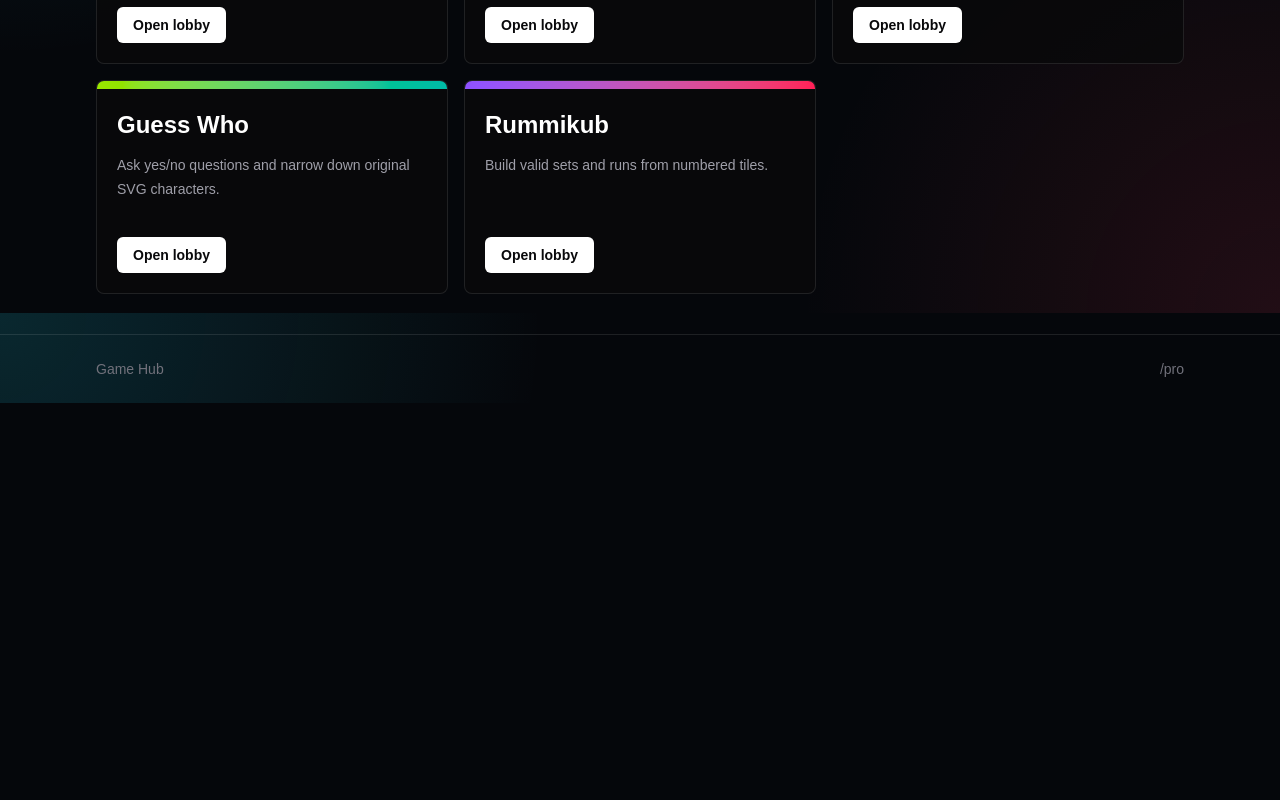
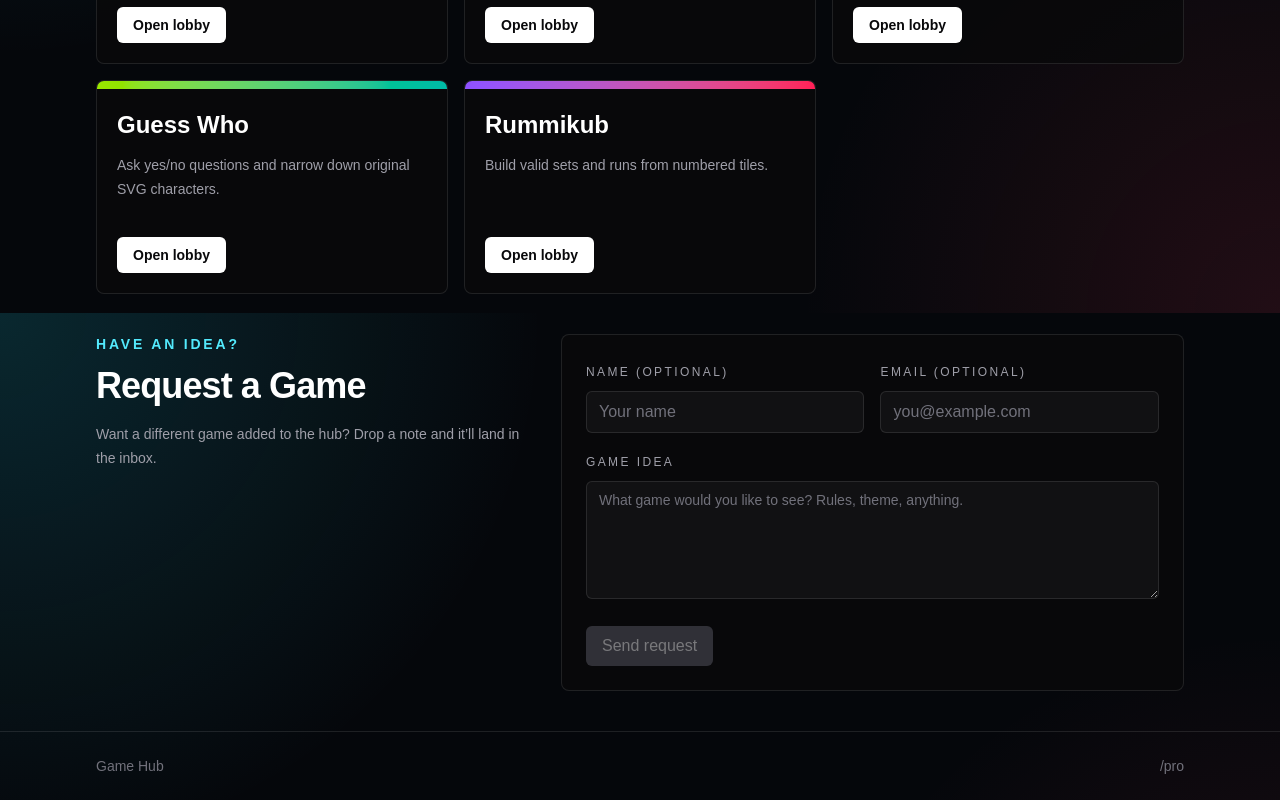
Before and after one commit to boogatorade/game-hub, a Next.js app: page / in a window 1280 px wide. Shown: the part 487-1287 px from the top of the page. Before the commit the page ends 890 px from the top, so only its background shows below. Built offline with nearby package versions, Linux system fonts and the light colour scheme.

Commit message:
fix(partykit): add onRequest health handler; feat: game request form via Gmail SMTP

```diff
--- a/package.json
+++ b/package.json
@@ -14,6 +14,7 @@
     "chess.js": "^1.4.0",
     "nanoid": "^5.1.11",
     "next": "16.2.6",
+    "nodemailer": "^8.0.7",
     "partykit": "^0.0.115",
     "partysocket": "^1.1.18",
     "react": "19.2.4",
@@ -23,6 +24,7 @@
   "devDependencies": {
     "@tailwindcss/postcss": "^4",
     "@types/node": "^20",
+    "@types/nodemailer": "^8.0.0",
     "@types/react": "^19",
     "@types/react-dom": "^19",
     "eslint": "^9",
--- a/partykit/server.ts
+++ b/partykit/server.ts
@@ -10,6 +10,13 @@
   constructor(readonly room: Party.Room) {
     const publicName: Record<string, string> = { connectfour: "connect-four", guesswho: "guess-who" };
     this.state = { game: publicName[room.name] || room.name, players: [], started: false };
+  }
+
+  onRequest() {
+    return new Response(JSON.stringify({ ok: true, room: this.state.game }), {
+      status: 200,
+      headers: { "content-type": "application/json" },
+    });
   }
 
   onConnect(conn: Conn) {
--- /dev/null
+++ b/src/app/api/game-request/route.ts
@@ -0,0 +1,61 @@
+import { NextResponse } from "next/server";
+import nodemailer from "nodemailer";
+
+export const runtime = "nodejs";
+
+const TO = "boogatorade@gmail.com";
+
+export async function POST(req: Request) {
+  let body: { name?: unknown; email?: unknown; idea?: unknown };
+  try {
+    body = await req.json();
+  } catch {
+    return NextResponse.json({ error: "Invalid JSON" }, { status: 400 });
+  }
+
+  const name = typeof body.name === "string" ? body.name.trim().slice(0, 200) : "";
+  const email = typeof body.email === "string" ? body.email.trim().slice(0, 320) : "";
+  const idea = typeof body.idea === "string" ? body.idea.trim() : "";
+
+  if (!idea) {
+    return NextResponse.json({ error: "Game idea is required" }, { status: 400 });
+  }
+  if (idea.length > 5000) {
+    return NextResponse.json({ error: "Game idea is too long (max 5000 chars)" }, { status: 400 });
+  }
+
+  const user = process.env.GMAIL_USER;
+  const pass = process.env.GMAIL_APP_PASSWORD;
+  if (!user || !pass) {
+    return NextResponse.json({ error: "Email not configured" }, { status: 503 });
+  }
+
+  try {
+    const transporter = nodemailer.createTransport({
+      service: "gmail",
+      auth: { user, pass },
+    });
+
+    const subject = `Game Hub request: ${idea.slice(0, 60)}${idea.length > 60 ? "..." : ""}`;
+    const text = [
+      `Name:  ${name || "(not provided)"}`,
+      `Email: ${email || "(not provided)"}`,
+      "",
+      "Idea:",
+      idea,
+    ].join("\n");
+
+    await transporter.sendMail({
+      from: user,
+      to: TO,
+      replyTo: email || undefined,
+      subject,
+      text,
+    });
+
+    return NextResponse.json({ ok: true });
+  } catch (err) {
+    console.error("game-request mail error", err);
+    return NextResponse.json({ error: "Failed to send" }, { status: 500 });
+  }
+}
--- a/src/app/page.tsx
+++ b/src/app/page.tsx
@@ -1,5 +1,6 @@
 import Link from "next/link";
 import { games } from "@/lib/games";
+import { RequestGameForm } from "@/components/RequestGameForm";
 
 export default function Home() {
   return (
@@ -34,6 +35,16 @@
           </Link>
         ))}
       </section>
+      <section className="grid gap-5 md:grid-cols-[1fr_1.4fr] md:items-start">
+        <div>
+          <p className="text-sm font-semibold uppercase tracking-[0.2em] text-cyan-300">Have an idea?</p>
+          <h2 className="mt-3 text-3xl font-bold tracking-tight text-white sm:text-4xl">Request a Game</h2>
+          <p className="mt-4 max-w-md text-sm leading-6 text-zinc-400">
+            Want a different game added to the hub? Drop a note and it&rsquo;ll land in the inbox.
+          </p>
+        </div>
+        <RequestGameForm />
+      </section>
     </main>
   );
 }
--- /dev/null
+++ b/src/components/RequestGameForm.tsx
@@ -0,0 +1,112 @@
+"use client";
+
+import { useState } from "react";
+
+type Status =
+  | { kind: "idle" }
+  | { kind: "sending" }
+  | { kind: "success" }
+  | { kind: "error"; message: string };
+
+export function RequestGameForm() {
+  const [name, setName] = useState("");
+  const [email, setEmail] = useState("");
+  const [idea, setIdea] = useState("");
+  const [status, setStatus] = useState<Status>({ kind: "idle" });
+
+  async function handleSubmit(event: React.FormEvent<HTMLFormElement>) {
+    event.preventDefault();
+    if (!idea.trim()) {
+      setStatus({ kind: "error", message: "Please describe a game." });
+      return;
+    }
+    setStatus({ kind: "sending" });
+    try {
+      const res = await fetch("/api/game-request", {
+        method: "POST",
+        headers: { "content-type": "application/json" },
+        body: JSON.stringify({ name, email, idea }),
+      });
+      const data = (await res.json().catch(() => ({}))) as { ok?: boolean; error?: string };
+      if (!res.ok || !data.ok) {
+        setStatus({ kind: "error", message: data.error || "Something went wrong." });
+        return;
+      }
+      setStatus({ kind: "success" });
+      setName("");
+      setEmail("");
+      setIdea("");
+    } catch (err) {
+      setStatus({
+        kind: "error",
+        message: err instanceof Error ? err.message : "Network error",
+      });
+    }
+  }
+
+  const sending = status.kind === "sending";
+  const inputClass =
+    "w-full rounded-md border border-white/10 bg-white/[0.04] px-3 py-2 text-sm text-white placeholder:text-zinc-500 focus:border-cyan-300/60 focus:outline-none focus:ring-1 focus:ring-cyan-300/40";
+
+  return (
+    <form
+      onSubmit={handleSubmit}
+      className="rounded-lg border border-white/10 bg-zinc-950/80 p-5 sm:p-6"
+    >
+      <div className="grid gap-4 sm:grid-cols-2">
+        <label className="block">
+          <span className="text-xs uppercase tracking-[0.2em] text-zinc-400">Name (optional)</span>
+          <input
+            type="text"
+            value={name}
+            onChange={(e) => setName(e.target.value)}
+            maxLength={200}
+            disabled={sending}
+            className={`${inputClass} mt-2`}
+            placeholder="Your name"
+          />
+        </label>
+        <label className="block">
+          <span className="text-xs uppercase tracking-[0.2em] text-zinc-400">Email (optional)</span>
+          <input
+            type="email"
+            value={email}
+            onChange={(e) => setEmail(e.target.value)}
+            maxLength={320}
+            disabled={sending}
+            className={`${inputClass} mt-2`}
+            placeholder="you@example.com"
+          />
+        </label>
+      </div>
+      <label className="mt-4 block">
+        <span className="text-xs uppercase tracking-[0.2em] text-zinc-400">Game idea</span>
+        <textarea
+          value={idea}
+          onChange={(e) => setIdea(e.target.value)}
+          required
+          maxLength={5000}
+          rows={5}
+          disabled={sending}
+          className={`${inputClass} mt-2 resize-y`}
+          placeholder="What game would you like to see? Rules, theme, anything."
+        />
+      </label>
+      <div className="mt-5 flex flex-wrap items-center gap-4">
+        <button
+          type="submit"
+          disabled={sending || !idea.trim()}
+          className="inline-flex items-center rounded-md bg-white px-4 py-2 text-sm font-semibold text-zinc-950 transition hover:bg-cyan-200 disabled:cursor-not-allowed disabled:bg-zinc-600 disabled:text-zinc-300"
+        >
+          {sending ? "Sending..." : "Send request"}
+        </button>
+        {status.kind === "success" && (
+          <p className="text-sm text-cyan-300">Thanks! Request sent.</p>
+        )}
+        {status.kind === "error" && (
+          <p className="text-sm text-red-300">{status.message}</p>
+        )}
+      </div>
+    </form>
+  );
+}
```
Also changed, not shown: 2 other files (tests, documents, lock files or other folders).
